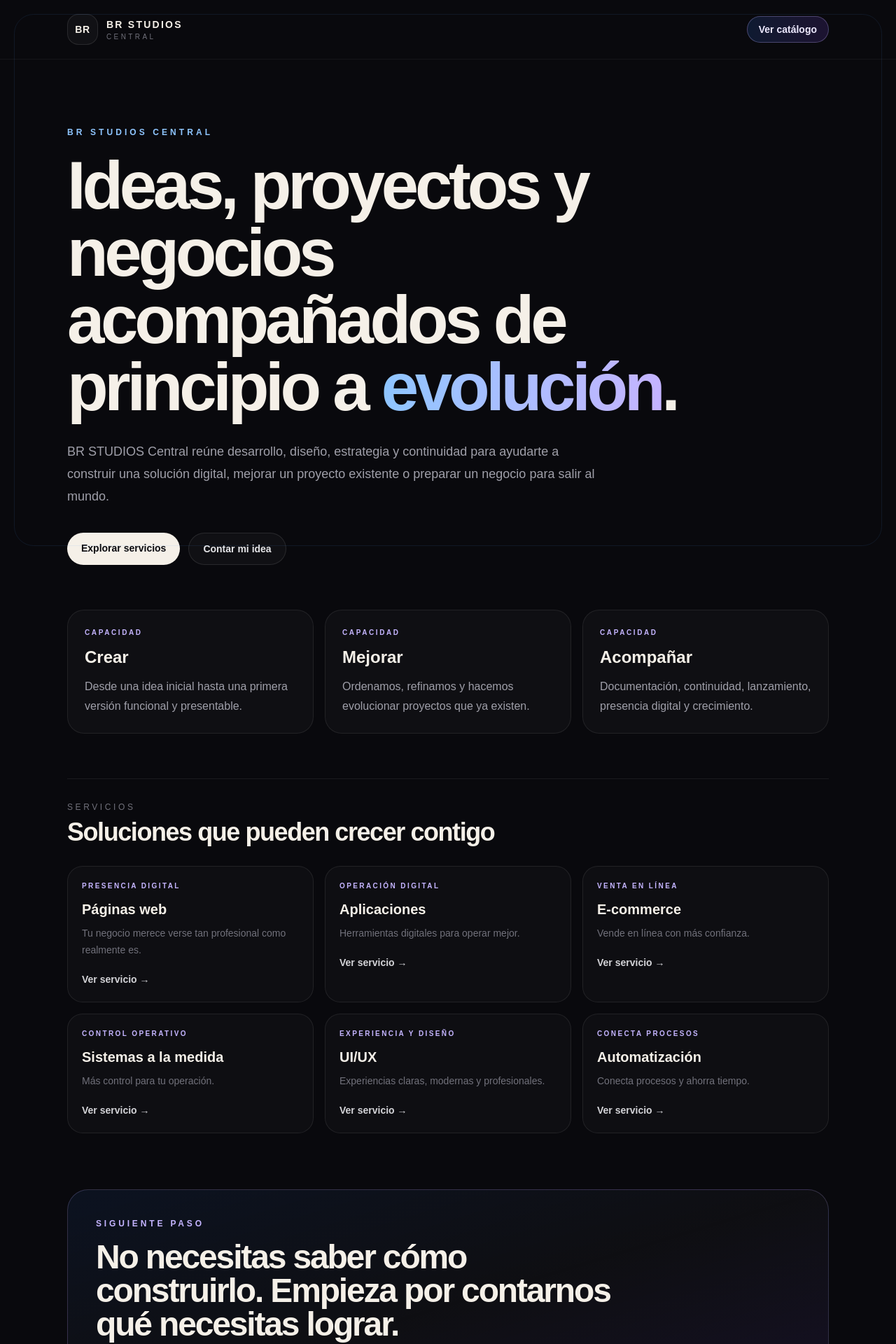
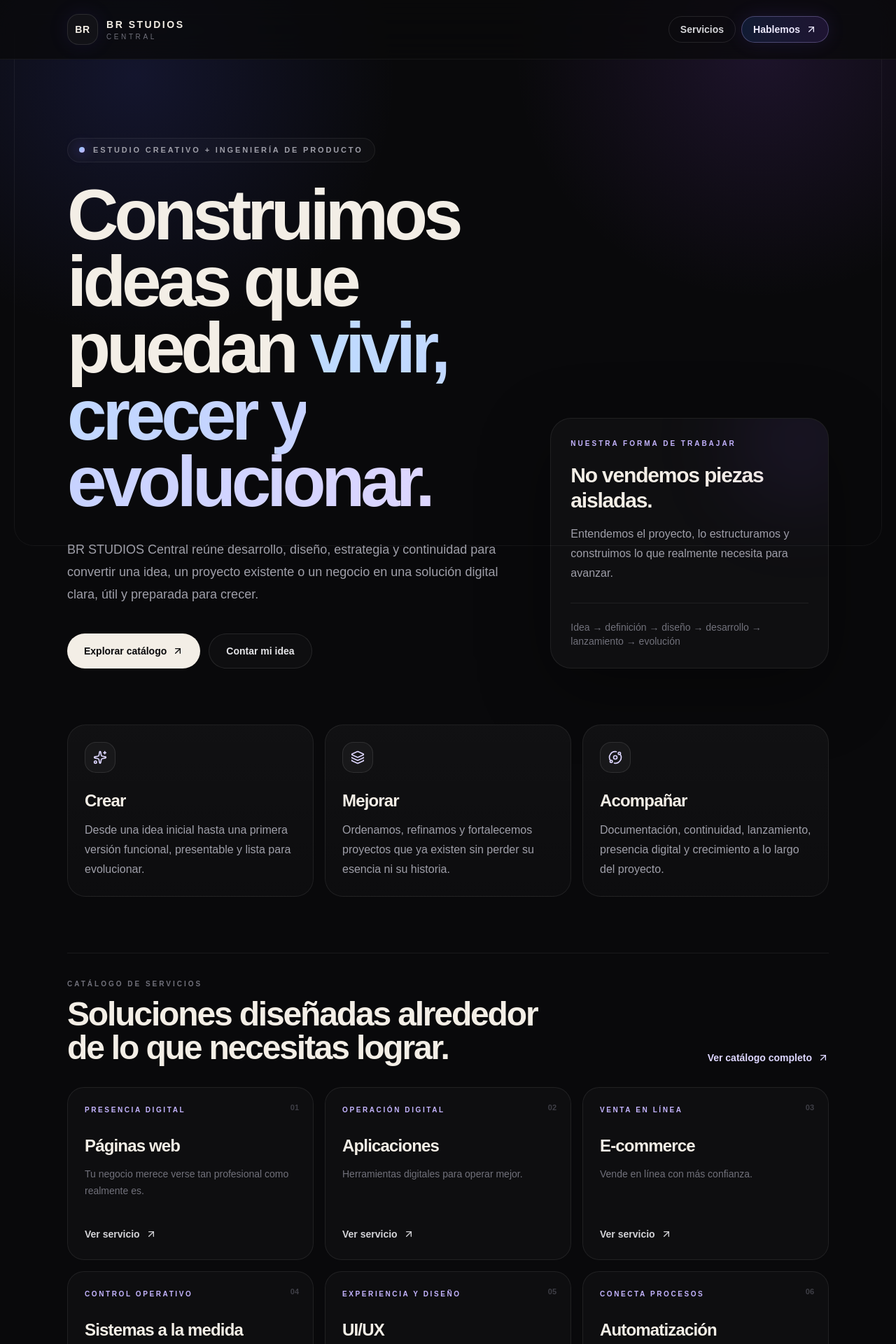
Before and after one commit to barbillaredcord-hue/br-platform, a Next.js app: page /central in a window 1280 px wide. Shown: the top 1920 px of the page at 70% size. Built offline with nearby package versions, Linux system fonts and the light colour scheme; no server answers.

Commit message:
style: refine BR Studios Central visual system

```diff
--- a/src/app/central/page.tsx
+++ b/src/app/central/page.tsx
@@ -1,5 +1,6 @@
 import type { Metadata } from "next";
 import Link from "next/link";
+import { ArrowUpRight, Layers3, Orbit, Sparkles } from "lucide-react";
 import { brStudioServices, getWhatsAppUrl } from "@/lib/br-studios/catalog";
 
 export const metadata: Metadata = {
@@ -12,89 +13,138 @@ const whatsapp = getWhatsAppUrl(
   "Hola BR STUDIOS, quiero contarles una idea o proyecto y conocer cómo pueden ayudarme.",
 );
 
+const pillars = [
+  {
+    icon: Sparkles,
+    title: "Crear",
+    text: "Desde una idea inicial hasta una primera versión funcional, presentable y lista para evolucionar.",
+  },
+  {
+    icon: Layers3,
+    title: "Mejorar",
+    text: "Ordenamos, refinamos y fortalecemos proyectos que ya existen sin perder su esencia ni su historia.",
+  },
+  {
+    icon: Orbit,
+    title: "Acompañar",
+    text: "Documentación, continuidad, lanzamiento, presencia digital y crecimiento a lo largo del proyecto.",
+  },
+];
+
 export default function CentralPage() {
   return (
-    <main className="min-h-screen bg-[#09090d] text-[#f5f0e8]">
-      <div className="pointer-events-none fixed inset-3 rounded-[28px] border border-blue-400/10 sm:inset-5" />
+    <main className="relative min-h-screen overflow-hidden bg-[#09090b] text-[#f3eee6]">
+      <div className="pointer-events-none absolute inset-x-0 top-0 h-[720px] bg-[radial-gradient(circle_at_15%_15%,rgba(85,96,255,0.14),transparent_30%),radial-gradient(circle_at_85%_10%,rgba(164,88,255,0.13),transparent_28%)]" />
+      <div className="pointer-events-none fixed inset-3 rounded-[28px] border border-white/[0.055] sm:inset-5" />
 
-      <header className="border-b border-white/5">
+      <header className="relative z-20 border-b border-white/[0.055] bg-[#09090b]/78 backdrop-blur-xl">
         <div className="mx-auto flex max-w-6xl items-center justify-between gap-4 px-5 py-5 sm:px-8">
-          <Link href="/" className="flex items-center gap-3">
-            <span className="grid h-11 w-11 place-items-center rounded-2xl border border-white/10 bg-white/[0.035] text-sm font-black tracking-wider">BR</span>
+          <Link href="/" className="group flex items-center gap-3">
+            <span className="grid h-11 w-11 place-items-center rounded-2xl border border-white/10 bg-white/[0.035] text-sm font-black tracking-wider shadow-[0_0_30px_rgba(108,92,255,0.10)] transition group-hover:border-violet-300/25">
+              BR
+            </span>
             <span>
-              <strong className="block text-sm tracking-[0.16em]">BR STUDIOS</strong>
-              <span className="block text-[10px] uppercase tracking-[0.34em] text-zinc-500">Central</span>
+              <strong className="block text-sm tracking-[0.18em]">BR STUDIOS</strong>
+              <span className="block text-[10px] uppercase tracking-[0.36em] text-zinc-500">Central</span>
             </span>
           </Link>
-          <Link
-            href="/catalogo"
-            className="rounded-full border border-violet-300/30 bg-gradient-to-r from-blue-500/15 to-violet-500/15 px-4 py-2 text-sm font-black text-violet-100"
-          >
-            Ver catálogo
-          </Link>
+          <div className="flex items-center gap-2">
+            <Link href="/catalogo" className="hidden rounded-full border border-white/10 px-4 py-2 text-sm font-bold text-zinc-300 transition hover:border-white/20 hover:text-white sm:inline-flex">
+              Servicios
+            </Link>
+            <a href={whatsapp} target="_blank" rel="noreferrer" className="inline-flex items-center gap-2 rounded-full border border-violet-300/30 bg-gradient-to-r from-blue-500/15 to-violet-500/15 px-4 py-2 text-sm font-black text-violet-100 shadow-[0_0_28px_rgba(112,89,255,0.12)]">
+              Hablemos <ArrowUpRight className="h-4 w-4" />
+            </a>
+          </div>
         </div>
       </header>
 
-      <section className="mx-auto max-w-6xl px-5 pb-16 pt-16 sm:px-8 sm:pt-24">
-        <div className="max-w-4xl">
-          <p className="mb-5 text-xs font-black uppercase tracking-[0.34em] text-blue-300">BR STUDIOS Central</p>
-          <h1 className="text-5xl font-black tracking-[-0.055em] sm:text-7xl lg:text-8xl">
-            Ideas, proyectos y negocios acompañados de principio a <span className="bg-gradient-to-r from-blue-300 to-violet-300 bg-clip-text text-transparent">evolución</span>.
-          </h1>
-          <p className="mt-7 max-w-3xl text-base leading-8 text-zinc-400 sm:text-lg">
-            BR STUDIOS Central reúne desarrollo, diseño, estrategia y continuidad para ayudarte a construir una solución digital, mejorar un proyecto existente o preparar un negocio para salir al mundo.
-          </p>
-          <div className="mt-9 flex flex-wrap gap-3">
-            <Link href="/catalogo" className="rounded-full bg-[#f5f0e8] px-5 py-3 text-sm font-black text-[#0b0b10]">Explorar servicios</Link>
-            <a href={whatsapp} target="_blank" rel="noreferrer" className="rounded-full border border-white/10 bg-white/[0.03] px-5 py-3 text-sm font-bold text-zinc-200">Contar mi idea</a>
+      <section className="relative z-10 mx-auto max-w-6xl px-5 pb-20 pt-16 sm:px-8 sm:pt-28">
+        <div className="grid items-end gap-12 lg:grid-cols-[1.05fr_.65fr]">
+          <div>
+            <div className="mb-7 inline-flex items-center gap-3 rounded-full border border-white/[0.07] bg-white/[0.025] px-4 py-2 text-[11px] font-black uppercase tracking-[0.26em] text-zinc-400">
+              <span className="h-2 w-2 rounded-full bg-gradient-to-br from-blue-300 to-violet-300 shadow-[0_0_18px_rgba(120,100,255,0.8)]" />
+              Estudio creativo + ingeniería de producto
+            </div>
+            <h1 className="max-w-5xl text-5xl font-black leading-[0.94] tracking-[-0.06em] sm:text-7xl lg:text-[6.35rem]">
+              Construimos ideas que puedan <span className="bg-gradient-to-r from-blue-200 via-indigo-200 to-violet-200 bg-clip-text text-transparent">vivir, crecer y evolucionar.</span>
+            </h1>
+            <p className="mt-8 max-w-3xl text-base leading-8 text-zinc-400 sm:text-lg">
+              BR STUDIOS Central reúne desarrollo, diseño, estrategia y continuidad para convertir una idea, un proyecto existente o un negocio en una solución digital clara, útil y preparada para crecer.
+            </p>
+            <div className="mt-10 flex flex-wrap gap-3">
+              <Link href="/catalogo" className="inline-flex items-center gap-2 rounded-full bg-[#f3eee6] px-6 py-3.5 text-sm font-black text-[#09090b] transition hover:scale-[1.015]">
+                Explorar catálogo <ArrowUpRight className="h-4 w-4" />
+              </Link>
+              <a href={whatsapp} target="_blank" rel="noreferrer" className="rounded-full border border-white/10 bg-white/[0.025] px-6 py-3.5 text-sm font-bold text-zinc-200 transition hover:border-white/20 hover:bg-white/[0.045]">
+                Contar mi idea
+              </a>
+            </div>
+          </div>
+
+          <div className="relative overflow-hidden rounded-[30px] border border-white/[0.07] bg-white/[0.028] p-7 shadow-[0_30px_100px_rgba(0,0,0,.36)]">
+            <div className="absolute -right-12 -top-14 h-44 w-44 rounded-full bg-violet-500/10 blur-3xl" />
+            <p className="text-[10px] font-black uppercase tracking-[0.3em] text-violet-300">Nuestra forma de trabajar</p>
+            <p className="mt-5 text-3xl font-black tracking-[-0.04em]">No vendemos piezas aisladas.</p>
+            <p className="mt-4 leading-7 text-zinc-400">Entendemos el proyecto, lo estructuramos y construimos lo que realmente necesita para avanzar.</p>
+            <div className="mt-7 border-t border-white/[0.07] pt-6 text-sm text-zinc-500">
+              Idea → definición → diseño → desarrollo → lanzamiento → evolución
+            </div>
           </div>
         </div>
       </section>
 
-      <section className="mx-auto max-w-6xl px-5 pb-16 sm:px-8">
+      <section className="relative z-10 mx-auto max-w-6xl px-5 pb-20 sm:px-8">
         <div className="grid gap-4 md:grid-cols-3">
-          {[
-            ["Crear", "Desde una idea inicial hasta una primera versión funcional y presentable."],
-            ["Mejorar", "Ordenamos, refinamos y hacemos evolucionar proyectos que ya existen."],
-            ["Acompañar", "Documentación, continuidad, lanzamiento, presencia digital y crecimiento."],
-          ].map(([title, text]) => (
-            <div key={title} className="rounded-[24px] border border-white/8 bg-white/[0.028] p-6">
-              <p className="text-[10px] font-black uppercase tracking-[0.26em] text-violet-300">Capacidad</p>
-              <h2 className="mt-3 text-2xl font-black">{title}</h2>
+          {pillars.map(({ icon: Icon, title, text }) => (
+            <article key={title} className="group rounded-[26px] border border-white/[0.075] bg-gradient-to-b from-white/[0.035] to-white/[0.018] p-6 transition hover:-translate-y-1 hover:border-violet-300/20">
+              <div className="grid h-11 w-11 place-items-center rounded-2xl border border-white/10 bg-white/[0.035] text-violet-200">
+                <Icon className="h-5 w-5" />
+              </div>
+              <h2 className="mt-6 text-2xl font-black tracking-[-0.035em]">{title}</h2>
               <p className="mt-3 leading-7 text-zinc-400">{text}</p>
-            </div>
+            </article>
           ))}
         </div>
       </section>
 
-      <section className="mx-auto max-w-6xl px-5 pb-20 sm:px-8">
-        <div className="mb-7 border-t border-white/7 pt-8">
-          <p className="text-xs uppercase tracking-[0.3em] text-zinc-500">Servicios</p>
-          <h2 className="mt-2 text-3xl font-black tracking-[-0.04em] sm:text-4xl">Soluciones que pueden crecer contigo</h2>
+      <section className="relative z-10 mx-auto max-w-6xl px-5 pb-20 sm:px-8">
+        <div className="mb-8 flex flex-col justify-between gap-5 border-t border-white/[0.07] pt-9 md:flex-row md:items-end">
+          <div>
+            <p className="text-[10px] font-black uppercase tracking-[0.3em] text-zinc-500">Catálogo de servicios</p>
+            <h2 className="mt-3 max-w-2xl text-4xl font-black tracking-[-0.045em] sm:text-5xl">Soluciones diseñadas alrededor de lo que necesitas lograr.</h2>
+          </div>
+          <Link href="/catalogo" className="inline-flex items-center gap-2 text-sm font-black text-violet-200">
+            Ver catálogo completo <ArrowUpRight className="h-4 w-4" />
+          </Link>
         </div>
+
         <div className="grid gap-4 sm:grid-cols-2 lg:grid-cols-3">
-          {brStudioServices.map((service) => (
-            <Link
-              key={service.slug}
-              href={`/catalogo#${service.slug}`}
-              className="group rounded-[22px] border border-white/8 bg-white/[0.025] p-5 transition hover:-translate-y-0.5 hover:border-violet-300/25 hover:bg-white/[0.04]"
-            >
-              <p className="text-[10px] font-black uppercase tracking-[0.24em] text-violet-300">{service.eyebrow}</p>
-              <h3 className="mt-3 text-xl font-black">{service.title}</h3>
-              <p className="mt-2 text-sm leading-6 text-zinc-500">{service.tagline}</p>
-              <span className="mt-5 inline-block text-sm font-bold text-zinc-300 group-hover:text-violet-200">Ver servicio →</span>
+          {brStudioServices.map((service, index) => (
+            <Link key={service.slug} href={`/catalogo#${service.slug}`} className="group relative overflow-hidden rounded-[24px] border border-white/[0.075] bg-white/[0.023] p-6 transition hover:-translate-y-1 hover:border-violet-300/25 hover:bg-white/[0.037]">
+              <span className="absolute right-5 top-5 text-[11px] font-black text-zinc-700">0{index + 1}</span>
+              <p className="text-[10px] font-black uppercase tracking-[0.26em] text-violet-300">{service.eyebrow}</p>
+              <h3 className="mt-7 text-2xl font-black tracking-[-0.035em]">{service.title}</h3>
+              <p className="mt-3 min-h-14 text-sm leading-6 text-zinc-500">{service.tagline}</p>
+              <span className="mt-8 inline-flex items-center gap-2 text-sm font-bold text-zinc-300 transition group-hover:text-violet-200">
+                Ver servicio <ArrowUpRight className="h-4 w-4" />
+              </span>
             </Link>
           ))}
         </div>
       </section>
 
-      <section className="mx-auto max-w-6xl px-5 pb-24 sm:px-8">
-        <div className="rounded-[30px] border border-violet-300/20 bg-gradient-to-br from-blue-500/[0.08] via-white/[0.025] to-violet-500/[0.10] p-7 sm:p-10">
-          <p className="text-xs font-black uppercase tracking-[0.32em] text-violet-300">Siguiente paso</p>
-          <h2 className="mt-4 max-w-3xl text-4xl font-black tracking-[-0.045em] sm:text-5xl">No necesitas saber cómo construirlo. Empieza por contarnos qué necesitas lograr.</h2>
-          <div className="mt-7 flex flex-wrap gap-3">
-            <a href={whatsapp} target="_blank" rel="noreferrer" className="rounded-full bg-[#f5f0e8] px-5 py-3 text-sm font-black text-[#0b0b10]">Hablar por WhatsApp</a>
-            <Link href="/catalogo" className="rounded-full border border-white/10 px-5 py-3 text-sm font-bold text-zinc-200">Abrir catálogo</Link>
+      <section className="relative z-10 mx-auto max-w-6xl px-5 pb-24 sm:px-8">
+        <div className="relative overflow-hidden rounded-[34px] border border-violet-300/20 bg-gradient-to-br from-blue-500/[0.07] via-white/[0.025] to-violet-500/[0.09] p-8 sm:p-11">
+          <div className="absolute -right-20 top-1/2 h-52 w-52 -translate-y-1/2 rounded-full bg-violet-500/10 blur-3xl" />
+          <p className="text-[10px] font-black uppercase tracking-[0.34em] text-violet-300">Siguiente paso</p>
+          <h2 className="mt-5 max-w-4xl text-4xl font-black leading-tight tracking-[-0.05em] sm:text-6xl">No necesitas saber cómo construirlo. Empieza por decirnos qué quieres lograr.</h2>
+          <p className="mt-5 max-w-2xl leading-7 text-zinc-400">A partir de ahí definimos contigo la solución, el alcance y la mejor forma de llevarla a una versión real.</p>
+          <div className="mt-8 flex flex-wrap gap-3">
+            <a href={whatsapp} target="_blank" rel="noreferrer" className="inline-flex items-center gap-2 rounded-full bg-[#f3eee6] px-6 py-3.5 text-sm font-black text-[#09090b]">
+              Hablar por WhatsApp <ArrowUpRight className="h-4 w-4" />
+            </a>
+            <Link href="/catalogo" className="rounded-full border border-white/10 px-6 py-3.5 text-sm font-bold text-zinc-200">Abrir catálogo</Link>
           </div>
         </div>
       </section>
```
